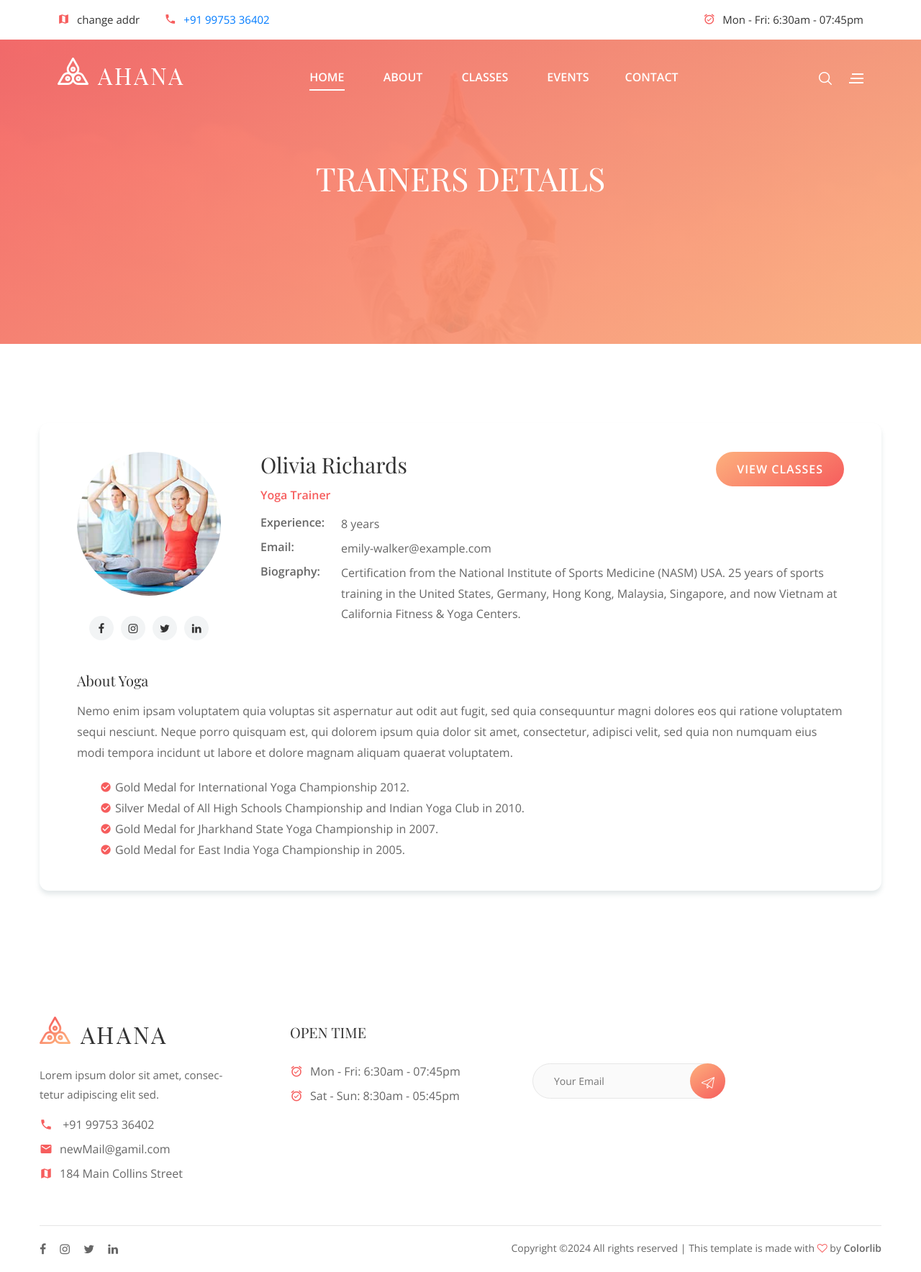
After one commit to prathameshkhade/dikshas-fitness-studio, a Django app: page /about/ in a window 1280 px wide. The commit adds this page. Shown: the whole page at 72% size. Run offline with Django 4.2, Linux system fonts and the light colour scheme; some libraries are stand-ins or nearby versions; some web fonts are replaced.

Commit message:
add: about.html

```diff
--- a/src/project/urls.py
+++ b/src/project/urls.py
@@ -18,11 +18,12 @@ from django.contrib import admin
 from django.urls import path
 
 # Custom imports
-from .views import homepage_view, contact_view
+from .views import homepage_view, contact_view, about_view
 
 urlpatterns = [
     path('admin/', admin.site.urls),
     path('', homepage_view, name="homepage"),
     path('contact/', contact_view, name="contact"),
+    path('about/', about_view, name="about"),
 
 ]
--- a/src/project/views.py
+++ b/src/project/views.py
@@ -6,3 +6,6 @@ def homepage_view(request):
 
 def contact_view(request):
     return render(request, "contact.html")
+
+def about_view(request):
+    return render(request, "about.html")
--- /dev/null
+++ b/src/templates/about.html
@@ -0,0 +1,141 @@
+{% extends "base.html" %}
+
+{% load static %}
+
+{% block content %}
+
+<!-- Infor Model -->
+<div class="infor-model-warp">
+    <div class="infor-model d-flex align-items-center">
+        <div class="infor-close">
+            <i class="material-icons">close</i>
+        </div>
+        <div class="infor-middle">
+            <a href="#" class="infor-logo">
+                <img src="{% static 'img/logo-2.png' %}" alt="">
+            </a>
+            <div class="insta-imgs">
+                <div class="insta-item">
+                    <div class="insta-img">
+                        <img src="{% static 'img/infor/1.jpg' %}" alt="">
+                        <div class="insta-hover">
+                            <i class="fa fa-instagram"></i>
+                            <p>ahana.yoga</p>
+                        </div>
+                    </div>
+                </div>
+                <div class="insta-item">
+                    <div class="insta-img">
+                        <img src="{% static 'img/infor/2.jpg' %}" alt="">
+                        <div class="insta-hover">
+                            <i class="fa fa-instagram"></i>
+                            <p>ahana.yoga</p>
+                        </div>
+                    </div>
+                </div>
+                <div class="insta-item">
+                    <div class="insta-img">
+                        <img src="{% static 'img/infor/3.jpg' %}" alt="">
+                        <div class="insta-hover">
+                            <i class="fa fa-instagram"></i>
+                            <p>ahana.yoga</p>
+                        </div>
+                    </div>
+                </div>
+                <div class="insta-item">
+                    <div class="insta-img">
+                        <img src="{% static 'img/infor/4.jpg' %}" alt="">
+                        <div class="insta-hover">
+                            <i class="fa fa-instagram"></i>
+                            <p>ahana.yoga</p>
+                        </div>
+                    </div>
+                </div>
+                <div class="insta-item">
+                    <div class="insta-img">
+                        <img src="{% static 'img/infor/5.jpg' %}" alt="">
+                        <div class="insta-hover">
+                            <i class="fa fa-instagram"></i>
+                            <p>ahana.yoga</p>
+                        </div>
+                    </div>
+                </div>
+                <div class="insta-item">
+                    <div class="insta-img">
+                        <img src="{% static 'img/infor/6.jpg' %}" alt="">
+                        <div class="insta-hover">
+                            <i class="fa fa-instagram"></i>
+                            <p>ahana.yoga</p>
+                        </div>
+                    </div>
+                </div>
+            </div>
+            <form class="infor-form">
+                <input type="text" placeholder="Your Email">
+                <button><img src="{% static 'img/icons/send.png' %}" alt=""></button>
+            </form>
+            <div class="insta-social">
+                <a href="#"><i class="fa fa-linkedin"></i></a>
+                <a href="#"><i class="fa fa-twitter"></i></a>
+                <a href="#"><i class="fa fa-instagram"></i></a>
+                <a href="#"><i class="fa fa-facebook"></i></a>
+            </div>
+        </div>
+    </div>
+</div>
+<!-- Infor Model end -->
+
+<!-- Page top Section -->
+<section class="page-top-section set-bg" data-setbg="{% static 'img/page-top-bg.jpg' %}">
+    <div class="container">
+        <div class="row">
+            <div class="col-lg-7 m-auto text-white">
+                <h2>Trainers details</h2>
+            </div>
+        </div>
+    </div>
+</section>
+<!-- Page top Section end -->
+
+<!-- Trainers Section -->
+<section class="trainer-details-section spad overflow-hidden">
+    <div class="container">
+        <div class="trainer-details">
+            <div class="trainer-info">
+                <div class="td-left">
+                    <img src="{% static 'img/classes/1.jpg' %}" alt="">
+                    <div class="td-social">
+                        <a href="#"><i class="fa fa-facebook"></i></a>
+                        <a href="#"><i class="fa fa-instagram"></i></a>
+                        <a href="#"><i class="fa fa-twitter"></i></a>
+                        <a href="#"><i class="fa fa-linkedin"></i></a>
+                    </div>
+                </div>
+                <div class="td-right">
+                    <h3>Olivia Richards</h3>
+                    <h6>Yoga Trainer</h6>
+                    <ul>
+                        <li><strong>Experience:</strong><p>8 years</p></li>
+                        <li><strong>Email:</strong><p>emily-walker@example.com</p></li>
+                        <li><strong>Biography:</strong><p>Certification from the National Institute of Sports Medicine (NASM) USA. 25 years of sports training in the United States, Germany, Hong Kong, Malaysia, Singapore, and now Vietnam at California Fitness & Yoga Centers.</p></li>
+                    </ul>
+                    <a href="#" class="site-btn sb-gradient">View classes</a>
+                </div>
+            </div>
+            <div class="trainer-details-text">
+                <h3>About Yoga</h3>
+                <p>Nemo enim ipsam voluptatem quia voluptas sit aspernatur aut odit aut fugit, sed quia consequuntur magni dolores eos qui ratione voluptatem sequi nesciunt. Neque porro quisquam est, qui dolorem ipsum quia dolor sit amet, consectetur, adipisci velit, sed quia non numquam eius modi tempora incidunt ut labore et dolore magnam aliquam quaerat voluptatem.</p>
+                <ul>
+                    <li><i class="material-icons">check_circle</i>Gold Medal for International Yoga Championship 2012.</li>
+                    <li><i class="material-icons">check_circle</i>Silver Medal of All High Schools Championship and Indian Yoga Club in 2010.</li>
+                    <li><i class="material-icons">check_circle</i>Gold Medal for Jharkhand State Yoga Championship in 2007.</li>
+                    <li><i class="material-icons">check_circle</i>Gold Medal for East India Yoga Championship in 2005.</li>
+                </ul>
+            </div>
+        </div>
+    </div>
+</section>
+<!-- Trainers Section end -->
+
+
+{% endblock content %}
--- a/src/templates/header.html
+++ b/src/templates/header.html
@@ -48,19 +48,19 @@
         <div class="container">
             <ul class="main-menu">
                 <li><a href="{% url "homepage" %}" class="active">Home</a></li>
-                <li><a href="about.html">About</a></li>
+                <li><a href="{% url "about" %}">About</a></li>
                 <li><a href="classes.html">Classes</a>
                     <ul class="sub-menu">
                         <li><a href="classes.html">Our Claasses</a></li>
                         <li><a href="classes-details.html">Claasses Details</a></li>
                     </ul>
                 </li>
-                <li><a href="trainer.html">trainers</a>
+                {% comment %} <li><a href="trainer.html">trainers</a>
                     <ul class="sub-menu">
                         <li><a href="trainer.html">Our Trainers</a></li>
                         <li><a href="trainer-details.html">Trainers Details</a></li>
                     </ul>
-                </li>
+                </li> {% endcomment %}
                 <li><a href="events.html">events</a>
                     <ul class="sub-menu">
                         <li><a href="events.html">Our Events</a></li>
```
